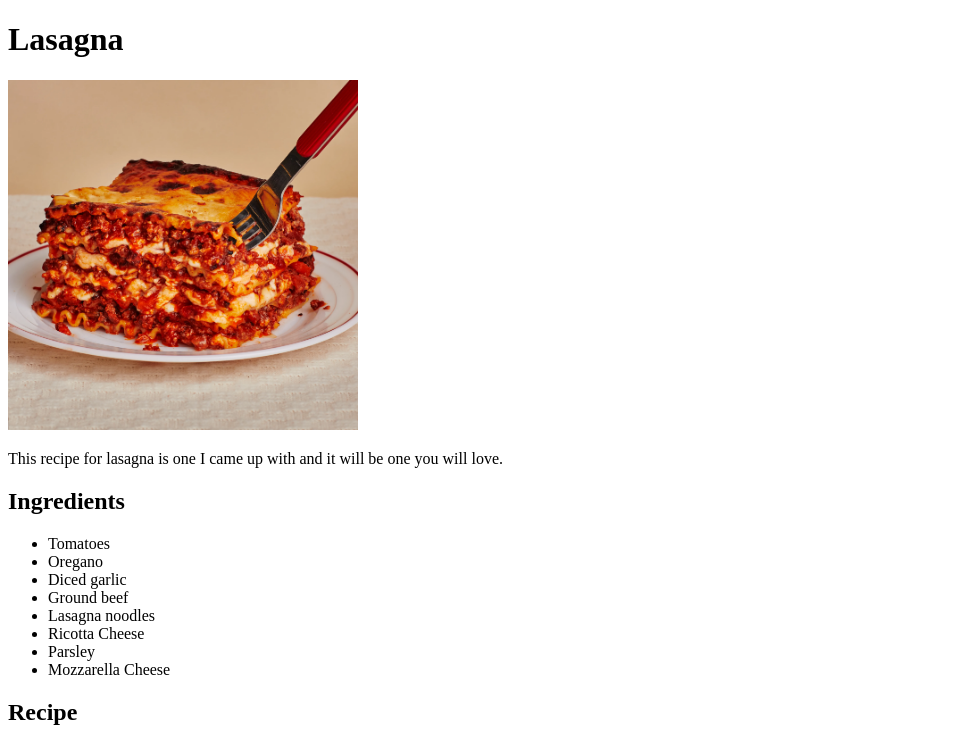
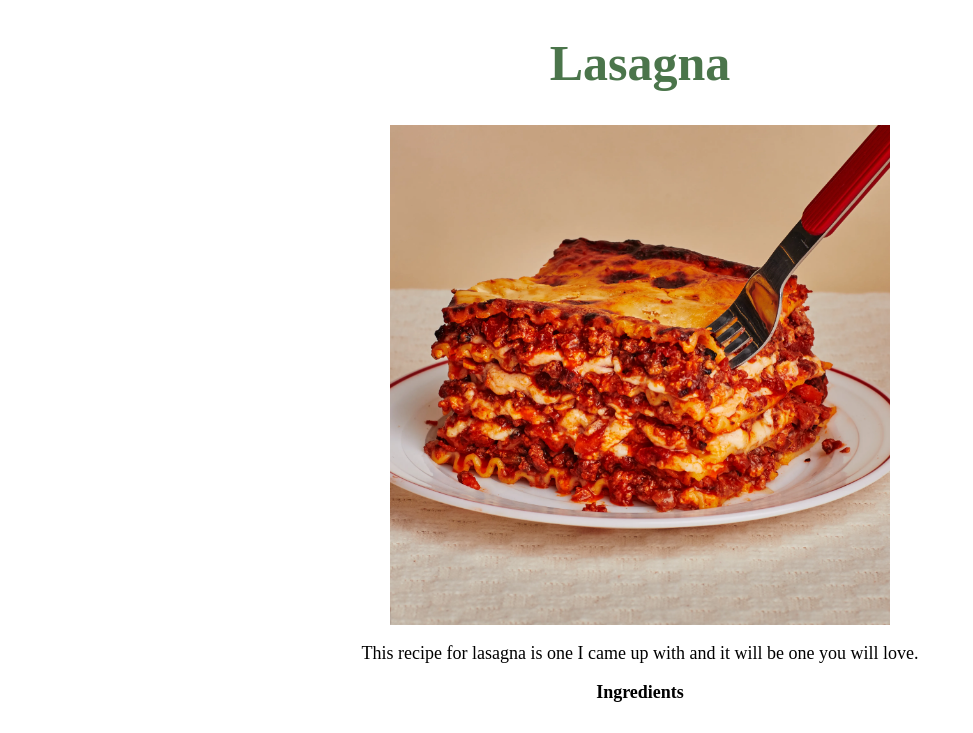
Before and after one commit to MarkEdwardsPractice/odin-recipes, a plain HTML site: page recipes/lasagna.html in a window 1280 px wide. Shown: the top 733 px of the page, without its empty margins (0-973 px from the left). Drawn offline with Linux system fonts and the light colour scheme.

Commit message:
Add css styling

```diff
--- a/recipes/lasagna.html
+++ b/recipes/lasagna.html
@@ -4,10 +4,12 @@
         <meta charset="utf-8">
         <meta name="viewport" content="width=device-width, initial-scale=1.0">
         <title>Lasagna</title>
+        <link rel="stylesheet" href="../styles/style.css">
     </head>
     <body>
+        <div>
         <h1>Lasagna</h1>
-        <img src="images/lasagna.jpg" alt="A picture of lasagna" height="350" width="350">
+        <img src="images/lasagna.jpg" alt="A picture of lasagna" class="center" height="350" width="350">
         <p>This recipe for lasagna is one I came up with and it will be one you will love.</p>
         <h2>Ingredients</h2>
         <ul>
@@ -38,5 +40,6 @@
             <li>When it reaches the top of the pan, finish it off with tomato sauce and then add a top layer of cheese mixture.</li>
             <li>Bake at 400 for 30 minutes or until the cheese on top is brown.</li>
         </ol>
+        </div>
     </body>
 </html>
--- /dev/null
+++ b/styles/style.css
@@ -0,0 +1,27 @@
+*{
+    font-size: 18px;
+
+}
+
+h1{
+    font-size: 50px;
+    font-weight: bold;
+    color: rgb(75, 117, 75);
+
+}
+
+div{
+    text-align: center;
+}
+
+div ul, div ol{
+    display: inline-block;
+    text-align: left;
+}
+
+img{
+    display: block;
+    margin: auto;
+    width: 500px;
+    height: auto;
+}
```
Also changed, not shown: index.html (+4 -1 lines), recipes/potato_salad.html (+3 -0 lines), recipes/ramen.html (+3 -0 lines).
